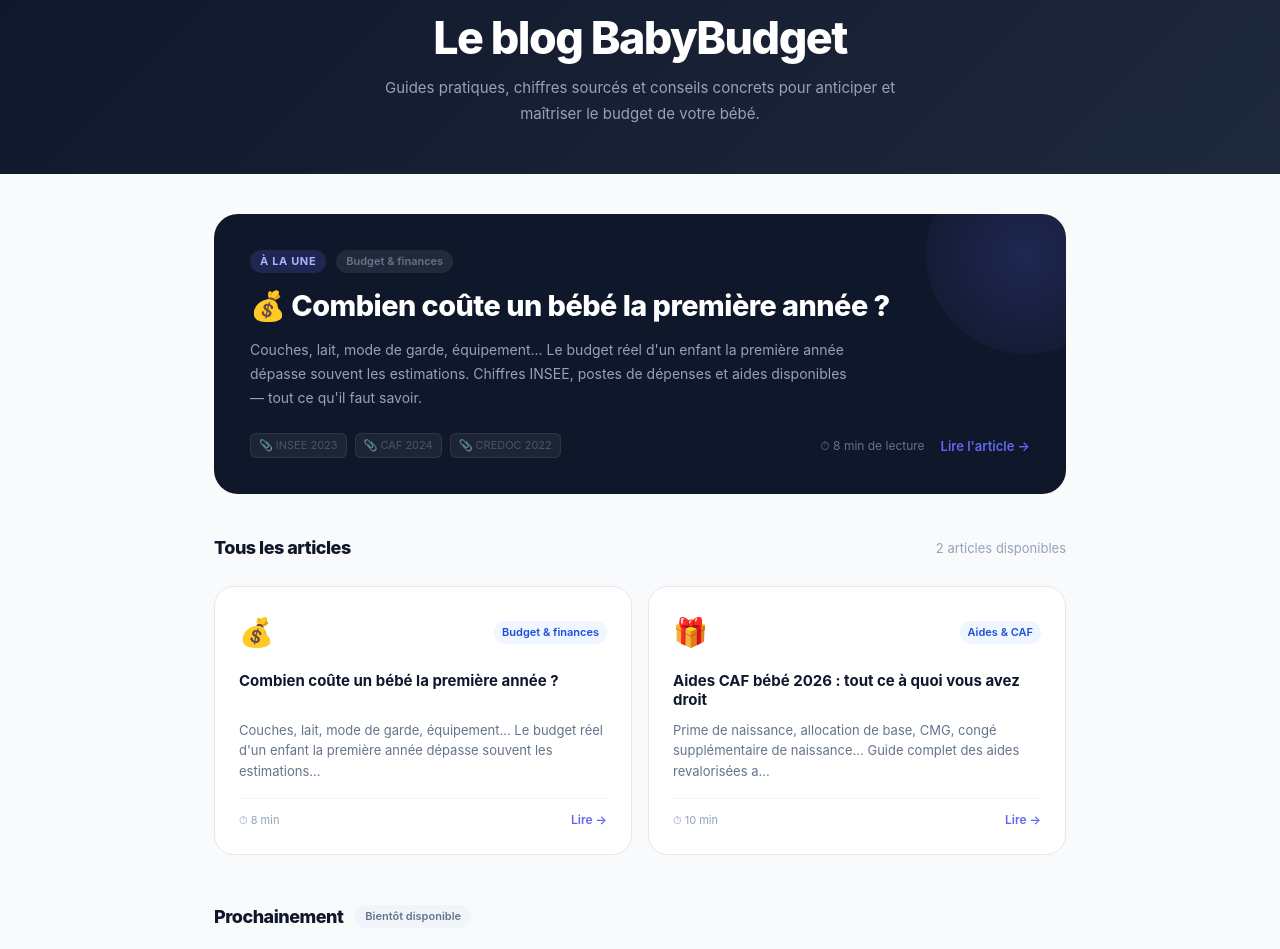
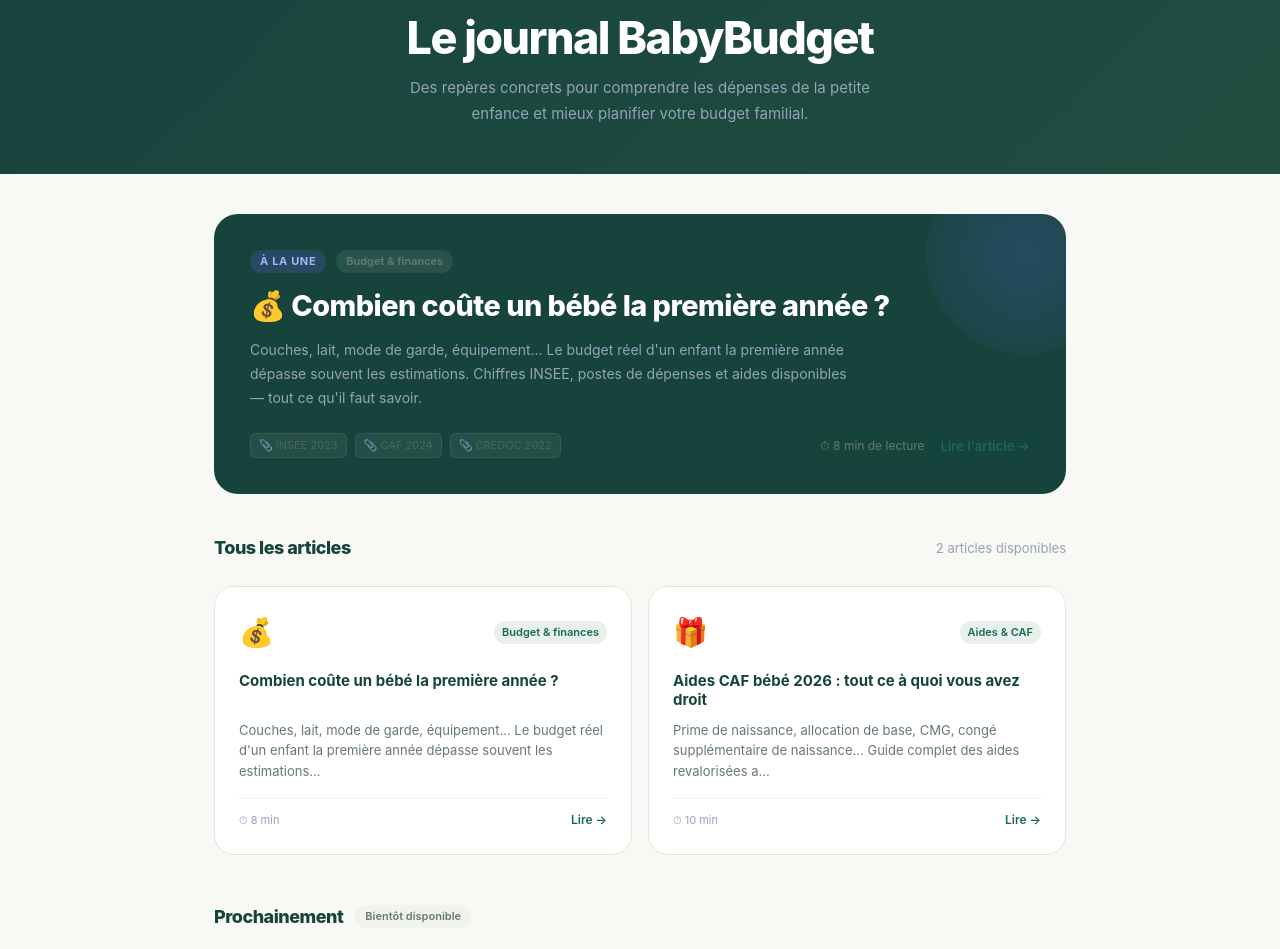
Before and after one commit to ambroiseguyot-del/stackblitz-starters-nzpd1ern, a Next.js app: page /blog in a window 1280 px wide. Shown: the part 148-1097 px from the top of the page. Built offline with nearby package versions, Linux system fonts and the light colour scheme; no server answers.

Commit message:
feat(design): harmonize premium layout and visual language

```diff
--- a/app/blog/page.tsx
+++ b/app/blog/page.tsx
@@ -41,18 +41,18 @@ const ARTICLES_A_VENIR = [
 
 export default function BlogPage() {
   return (
-    <div style={{ minHeight: '100vh', background: '#F8FAFC', fontFamily: FONT, color: '#0F172A' }}>
+    <div style={{ minHeight: '100vh', background: '#F8F8F4', fontFamily: FONT, color: '#16443D' }}>
 
       {/* ── HERO ── */}
-      <div style={{ background: 'linear-gradient(135deg, #0F172A 0%, #1E293B 100%)', padding: '56px 24px 48px', textAlign: 'center' }}>
-        <p style={{ fontSize: 11, fontWeight: 600, letterSpacing: '0.1em', textTransform: 'uppercase', color: '#6366F1', marginBottom: 12 }}>
+      <div style={{ background: 'linear-gradient(135deg, #16443D 0%, #214C40 100%)', padding: '56px 24px 48px', textAlign: 'center' }}>
+        <p style={{ fontSize: 11, fontWeight: 600, letterSpacing: '0.1em', textTransform: 'uppercase', color: '#1C6856', marginBottom: 12 }}>
           Ressources gratuites
         </p>
         <h1 style={{ fontSize: 'clamp(1.8rem, 4vw, 2.8rem)', fontWeight: 800, color: 'white', letterSpacing: '-1.5px', lineHeight: 1.1, marginBottom: 12 }}>
-          Le blog BabyBudget
+          Le journal BabyBudget
         </h1>
         <p style={{ fontSize: 15, color: '#94A3B8', maxWidth: 520, margin: '0 auto', lineHeight: 1.7 }}>
-          Guides pratiques, chiffres sourcés et conseils concrets pour anticiper et maîtriser le budget de votre bébé.
+          Des repères concrets pour comprendre les dépenses de la petite enfance et mieux planifier votre budget familial.
         </p>
       </div>
 
@@ -62,7 +62,7 @@ export default function BlogPage() {
         {ARTICLES.filter(a => a.featured).map(article => (
           <Link key={article.slug} href={`/blog/${article.slug}`} style={{ textDecoration: 'none', display: 'block', marginBottom: 40 }}>
             <div style={{
-              background: '#0F172A', borderRadius: 24, padding: '36px',
+              background: '#16443D', borderRadius: 24, padding: '36px',
               transition: 'transform 0.15s',
               position: 'relative', overflow: 'hidden',
             }}
@@ -72,7 +72,7 @@ export default function BlogPage() {
               <div style={{ position: 'absolute', top: -60, right: -60, width: 200, height: 200, background: 'radial-gradient(circle, rgba(99,102,241,0.2), transparent)', borderRadius: '50%', pointerEvents: 'none' }} />
               <div style={{ display: 'flex', alignItems: 'center', gap: 10, marginBottom: 16 }}>
                 <span style={{ fontSize: 11, fontWeight: 700, padding: '3px 10px', borderRadius: 99, background: 'rgba(99,102,241,0.2)', color: '#A5B4FC', letterSpacing: '0.06em', textTransform: 'uppercase' }}>À la une</span>
-                <span style={{ fontSize: 11, fontWeight: 600, padding: '3px 10px', borderRadius: 99, background: 'rgba(255,255,255,0.08)', color: '#64748B' }}>{article.categorieLabel}</span>
+                <span style={{ fontSize: 11, fontWeight: 600, padding: '3px 10px', borderRadius: 99, background: 'rgba(255,255,255,0.08)', color: '#657A6E' }}>{article.categorieLabel}</span>
               </div>
               <h2 style={{ fontSize: 'clamp(1.3rem, 3vw, 1.8rem)', fontWeight: 800, color: 'white', letterSpacing: '-0.5px', lineHeight: 1.2, marginBottom: 14 }}>
                 {article.emoji} {article.titre}
@@ -81,12 +81,12 @@ export default function BlogPage() {
               <div style={{ display: 'flex', justifyContent: 'space-between', alignItems: 'center', flexWrap: 'wrap', gap: 12 }}>
                 <div style={{ display: 'flex', gap: 8, flexWrap: 'wrap' }}>
                   {article.sources.map(s => (
-                    <span key={s} style={{ fontSize: 11, padding: '3px 8px', borderRadius: 6, background: 'rgba(255,255,255,0.06)', color: '#475569', border: '1px solid rgba(255,255,255,0.08)' }}>📎 {s}</span>
+                    <span key={s} style={{ fontSize: 11, padding: '3px 8px', borderRadius: 6, background: 'rgba(255,255,255,0.06)', color: '#4D6759', border: '1px solid rgba(255,255,255,0.08)' }}>📎 {s}</span>
                   ))}
                 </div>
                 <div style={{ display: 'flex', alignItems: 'center', gap: 16 }}>
-                  <span style={{ fontSize: 12, color: '#64748B' }}>⏱ {article.lecture} de lecture</span>
-                  <span style={{ fontSize: 13, fontWeight: 600, color: '#6366F1' }}>Lire l'article →</span>
+                  <span style={{ fontSize: 12, color: '#657A6E' }}>⏱ {article.lecture} de lecture</span>
+                  <span style={{ fontSize: 13, fontWeight: 600, color: '#1C6856' }}>Lire l'article →</span>
                 </div>
               </div>
             </div>
@@ -96,29 +96,29 @@ export default function BlogPage() {
         {/* ── GRILLE ARTICLES ── */}
         <div style={{ marginBottom: 48 }}>
           <div style={{ display: 'flex', justifyContent: 'space-between', alignItems: 'center', marginBottom: 24 }}>
-            <h2 style={{ fontSize: 18, fontWeight: 800, color: '#0F172A', letterSpacing: '-0.5px' }}>Tous les articles</h2>
+            <h2 style={{ fontSize: 18, fontWeight: 800, color: '#16443D', letterSpacing: '-0.5px' }}>Tous les articles</h2>
             <span style={{ fontSize: 13, color: '#94A3B8' }}>{ARTICLES.length} article{ARTICLES.length > 1 ? 's' : ''} disponible{ARTICLES.length > 1 ? 's' : ''}</span>
           </div>
           <div style={{ display: 'grid', gridTemplateColumns: 'repeat(auto-fill, minmax(280px, 1fr))', gap: 16 }}>
             {ARTICLES.map(article => (
               <Link key={article.slug} href={`/blog/${article.slug}`} style={{ textDecoration: 'none', display: 'block' }}>
                 <div style={{
-                  background: 'white', borderRadius: 20, border: '1px solid #E2E8F0',
+                  background: 'white', borderRadius: 20, border: '1px solid #DFE7DE',
                   padding: '24px', height: '100%',
                   transition: 'all 0.15s', display: 'flex', flexDirection: 'column',
                 }}
-                  onMouseEnter={e => { const el = e.currentTarget as HTMLDivElement; el.style.borderColor = '#6366F1'; el.style.transform = 'translateY(-2px)'; el.style.boxShadow = '0 8px 24px rgba(0,0,0,0.06)'; }}
-                  onMouseLeave={e => { const el = e.currentTarget as HTMLDivElement; el.style.borderColor = '#E2E8F0'; el.style.transform = 'none'; el.style.boxShadow = 'none'; }}
+                  onMouseEnter={e => { const el = e.currentTarget as HTMLDivElement; el.style.borderColor = '#1C6856'; el.style.transform = 'translateY(-2px)'; el.style.boxShadow = '0 8px 24px rgba(0,0,0,0.06)'; }}
+                  onMouseLeave={e => { const el = e.currentTarget as HTMLDivElement; el.style.borderColor = '#DFE7DE'; el.style.transform = 'none'; el.style.boxShadow = 'none'; }}
                 >
                   <div style={{ display: 'flex', justifyContent: 'space-between', alignItems: 'center', marginBottom: 16 }}>
                     <span style={{ fontSize: 28 }}>{article.emoji}</span>
-                    <span style={{ fontSize: 11, fontWeight: 600, padding: '3px 8px', borderRadius: 99, background: '#EFF6FF', color: '#1D4ED8' }}>{article.categorieLabel}</span>
+                    <span style={{ fontSize: 11, fontWeight: 600, padding: '3px 8px', borderRadius: 99, background: '#E7F1EA', color: '#1C6856' }}>{article.categorieLabel}</span>
                   </div>
-                  <h3 style={{ fontSize: 15, fontWeight: 700, color: '#0F172A', lineHeight: 1.3, marginBottom: 10, flex: 1 }}>{article.titre}</h3>
-                  <p style={{ fontSize: 13, color: '#64748B', lineHeight: 1.6, marginBottom: 16 }}>{article.description.substring(0, 120)}...</p>
-                  <div style={{ display: 'flex', justifyContent: 'space-between', alignItems: 'center', paddingTop: 12, borderTop: '1px solid #F1F5F9' }}>
+                  <h3 style={{ fontSize: 15, fontWeight: 700, color: '#16443D', lineHeight: 1.3, marginBottom: 10, flex: 1 }}>{article.titre}</h3>
+                  <p style={{ fontSize: 13, color: '#657A6E', lineHeight: 1.6, marginBottom: 16 }}>{article.description.substring(0, 120)}...</p>
+                  <div style={{ display: 'flex', justifyContent: 'space-between', alignItems: 'center', paddingTop: 12, borderTop: '1px solid #F0F3EE' }}>
                     <span style={{ fontSize: 11, color: '#94A3B8' }}>⏱ {article.lecture}</span>
-                    <span style={{ fontSize: 12, fontWeight: 600, color: '#6366F1' }}>Lire →</span>
+                    <span style={{ fontSize: 12, fontWeight: 600, color: '#1C6856' }}>Lire →</span>
                   </div>
                 </div>
               </Link>
@@ -129,22 +129,22 @@ export default function BlogPage() {
         {/* ── PROCHAINEMENT ── */}
         <div>
           <div style={{ display: 'flex', alignItems: 'center', gap: 12, marginBottom: 20 }}>
-            <h2 style={{ fontSize: 18, fontWeight: 800, color: '#0F172A', letterSpacing: '-0.5px' }}>Prochainement</h2>
-            <span style={{ fontSize: 11, fontWeight: 600, padding: '3px 10px', borderRadius: 99, background: '#F1F5F9', color: '#64748B' }}>Bientôt disponible</span>
+            <h2 style={{ fontSize: 18, fontWeight: 800, color: '#16443D', letterSpacing: '-0.5px' }}>Prochainement</h2>
+            <span style={{ fontSize: 11, fontWeight: 600, padding: '3px 10px', borderRadius: 99, background: '#F0F3EE', color: '#657A6E' }}>Bientôt disponible</span>
           </div>
           <div style={{ display: 'flex', flexDirection: 'column', gap: 10 }}>
             {ARTICLES_A_VENIR.map((article, i) => (
               <div key={i} style={{
-                background: 'white', border: '1px solid #E2E8F0', borderRadius: 14,
+                background: 'white', border: '1px solid #DFE7DE', borderRadius: 14,
                 padding: '16px 20px', display: 'flex', justifyContent: 'space-between',
                 alignItems: 'center', gap: 16, opacity: 0.7,
               }}>
                 <div style={{ display: 'flex', alignItems: 'center', gap: 12 }}>
                   <span style={{ fontSize: 20 }}>{article.emoji}</span>
-                  <span style={{ fontSize: 14, fontWeight: 500, color: '#0F172A' }}>{article.titre}</span>
+                  <span style={{ fontSize: 14, fontWeight: 500, color: '#16443D' }}>{article.titre}</span>
                 </div>
                 <div style={{ display: 'flex', alignItems: 'center', gap: 10, flexShrink: 0 }}>
-                  <span style={{ fontSize: 11, fontWeight: 600, padding: '3px 8px', borderRadius: 99, background: '#F8FAFC', color: '#94A3B8', border: '1px solid #E2E8F0' }}>{article.categorie}</span>
+                  <span style={{ fontSize: 11, fontWeight: 600, padding: '3px 8px', borderRadius: 99, background: '#F8F8F4', color: '#94A3B8', border: '1px solid #DFE7DE' }}>{article.categorie}</span>
                   <span style={{ fontSize: 11, color: '#94A3B8' }}>À venir</span>
                 </div>
               </div>
@@ -153,15 +153,15 @@ export default function BlogPage() {
         </div>
 
         {/* ── CTA ── */}
-        <div style={{ marginTop: 56, background: '#EFF6FF', border: '1px solid #BFDBFE', borderRadius: 20, padding: '32px', textAlign: 'center' }}>
-          <p style={{ fontSize: 11, fontWeight: 600, letterSpacing: '0.1em', textTransform: 'uppercase', color: '#1D4ED8', marginBottom: 10 }}>Restez informé</p>
-          <h3 style={{ fontSize: '1.2rem', fontWeight: 800, color: '#0F172A', letterSpacing: '-0.5px', marginBottom: 10 }}>Un nouvel article chaque semaine</h3>
-          <p style={{ fontSize: 14, color: '#1E40AF', marginBottom: 24, lineHeight: 1.6 }}>
+        <div style={{ marginTop: 56, background: '#E7F1EA', border: '1px solid #B9D8C3', borderRadius: 20, padding: '32px', textAlign: 'center' }}>
+          <p style={{ fontSize: 11, fontWeight: 600, letterSpacing: '0.1em', textTransform: 'uppercase', color: '#1C6856', marginBottom: 10 }}>Restez informé</p>
+          <h3 style={{ fontSize: '1.2rem', fontWeight: 800, color: '#16443D', letterSpacing: '-0.5px', marginBottom: 10 }}>Un nouvel article chaque semaine</h3>
+          <p style={{ fontSize: 14, color: '#16443D', marginBottom: 24, lineHeight: 1.6 }}>
             Guides pratiques, chiffres mis à jour et conseils budgétaires — directement dans votre dashboard BabyBudget.
           </p>
           <Link href="/signup" style={{
             display: 'inline-flex', alignItems: 'center', gap: 8,
-            background: '#0F172A', color: 'white',
+            background: '#16443D', color: 'white',
             padding: '12px 28px', borderRadius: 12,
             fontSize: 14, fontWeight: 600, textDecoration: 'none',
           }}>
```
